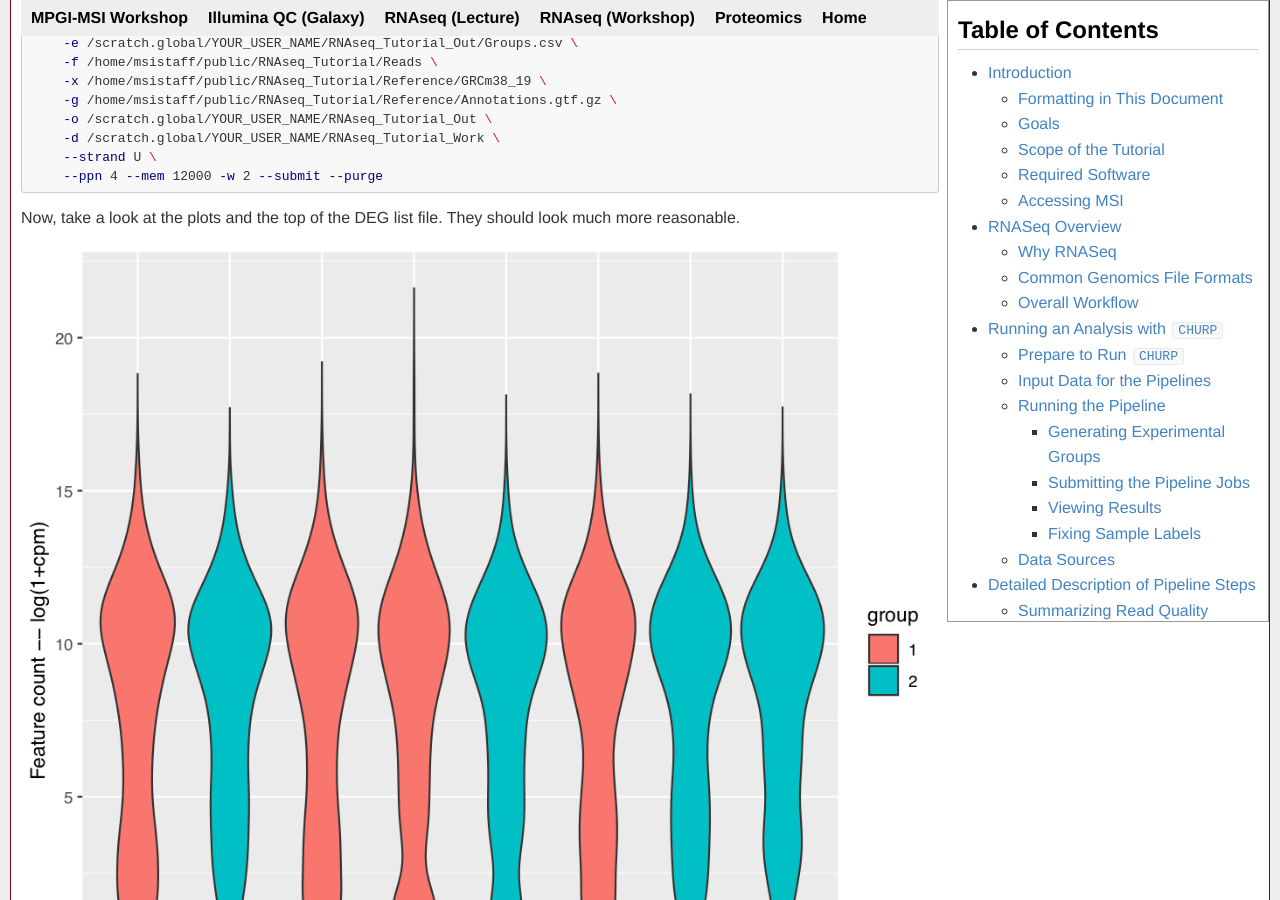
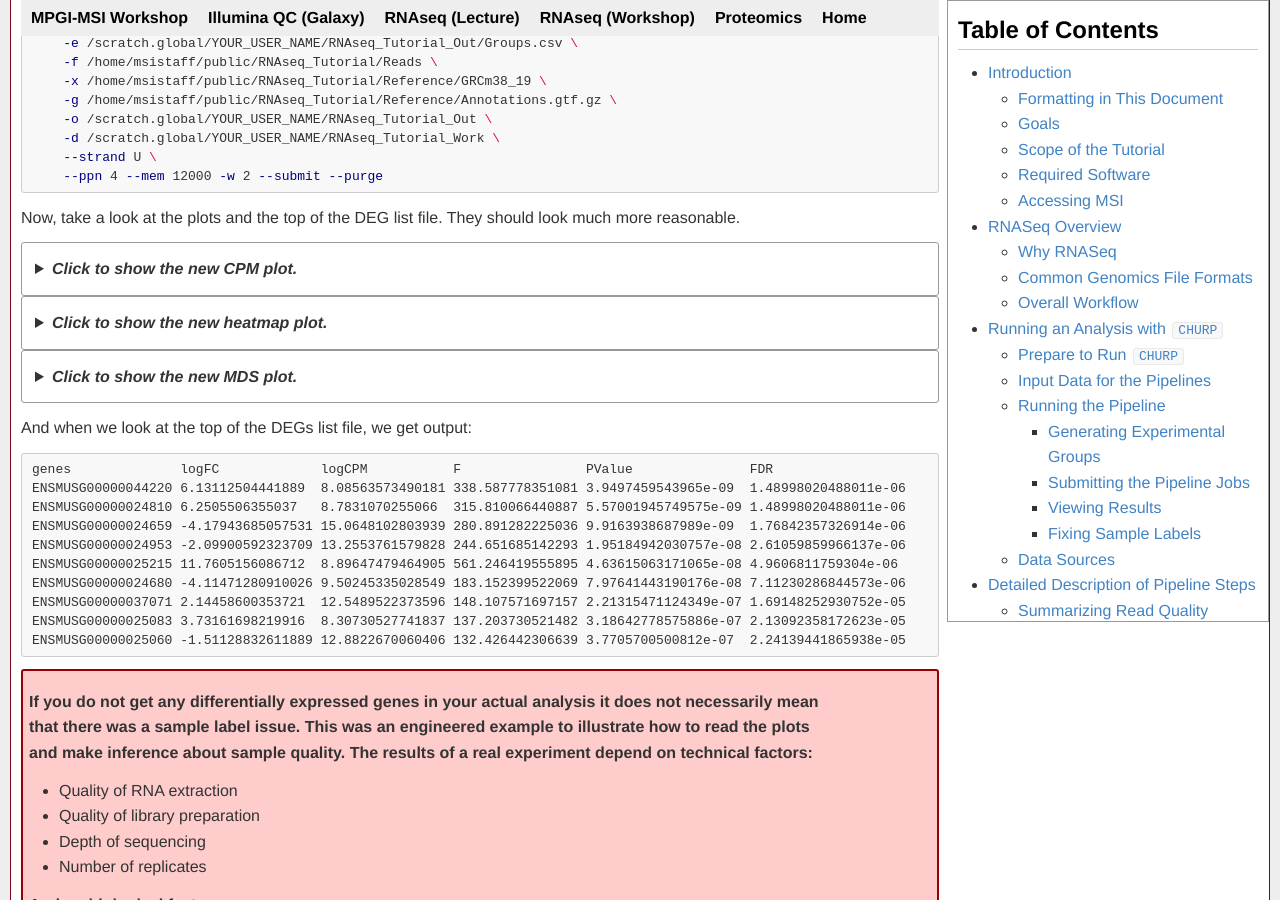
Before and after one commit to msi-ris/Tutorials, a Jekyll site: the page built from rnaseq_cmd.md, in a window 1280 px wide and 900 px high, scrolled down 25637 px. Built offline with Jekyll 4.4.1, drawn with Linux system fonts in a browser that asks for light colours.

Commit message:
Update tutorials

```diff
--- a/rnaseq_cmd.md
+++ b/rnaseq_cmd.md
@@ -1213,11 +1213,26 @@ option. This tells the pipeline to regenerate alignments.
 Now, take a look at the plots and the top of the DEG list file. They should
 look much more reasonable.
 
+<details markdown="1">
+<summary>Click to show the new CPM plot.</summary>
+
 ![Swapped CPM]({{ "/graphics/rnaseq_cmd/cpm_plot_swap.png" | prepend: site.baseurl }})
 
+</details>
+
+<details markdown="1">
+<summary>Click to show the new heatmap plot.</summary>
+
 ![Swapped Heatmap]({{ "/graphics/rnaseq_cmd/high_variance_heatmap_swap.png" | prepend: site.baseurl }})
 
+</details>
+
+<details markdown="1">
+<summary>Click to show the new MDS plot.</summary>
+
 ![Swapped MDS]({{ "/graphics/rnaseq_cmd/mds_plot_swap.png" | prepend: site.baseurl }})
+
+</details>
 
 And when we look at the top of the DEGs list file, we get output:
 
```
